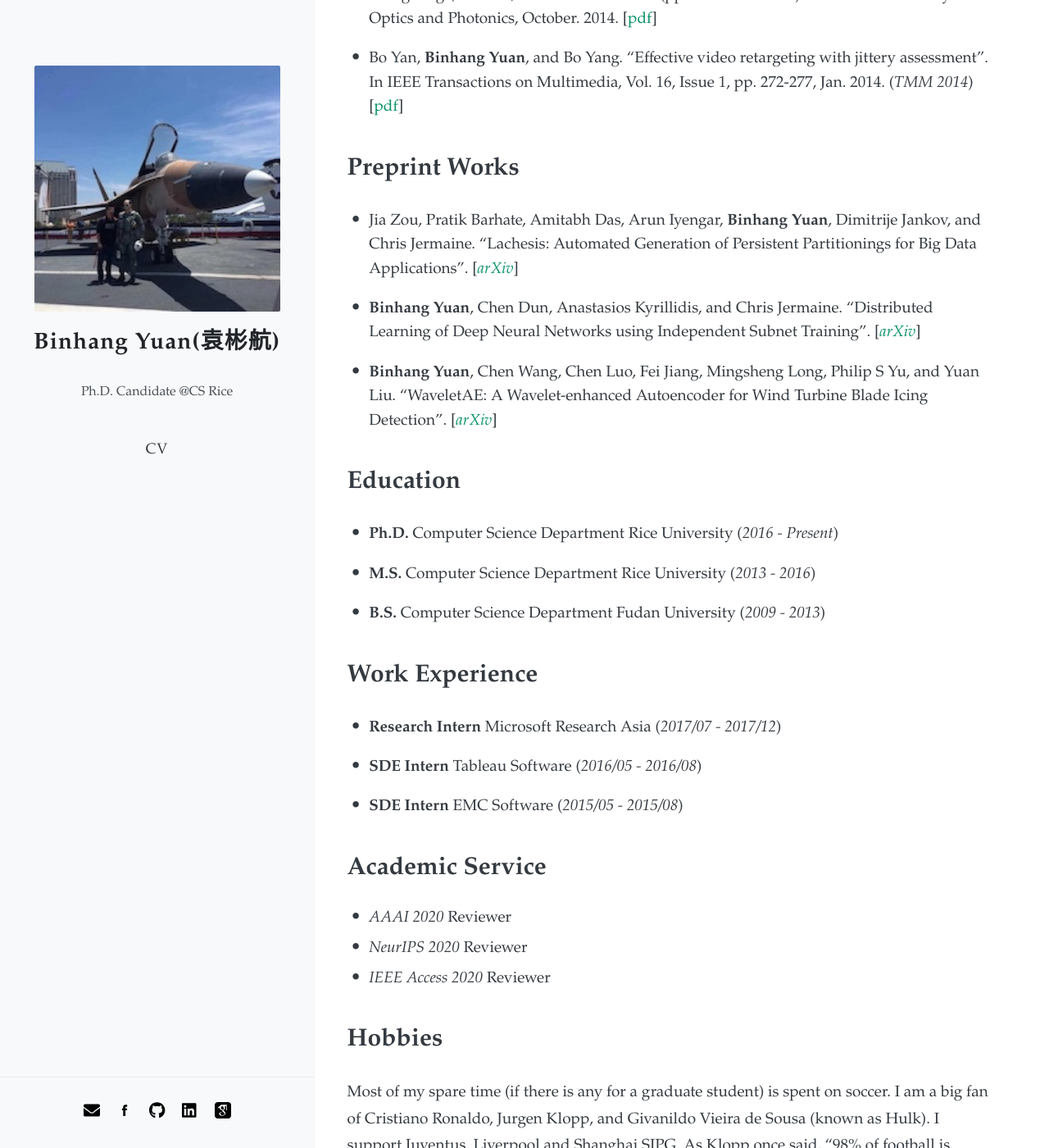
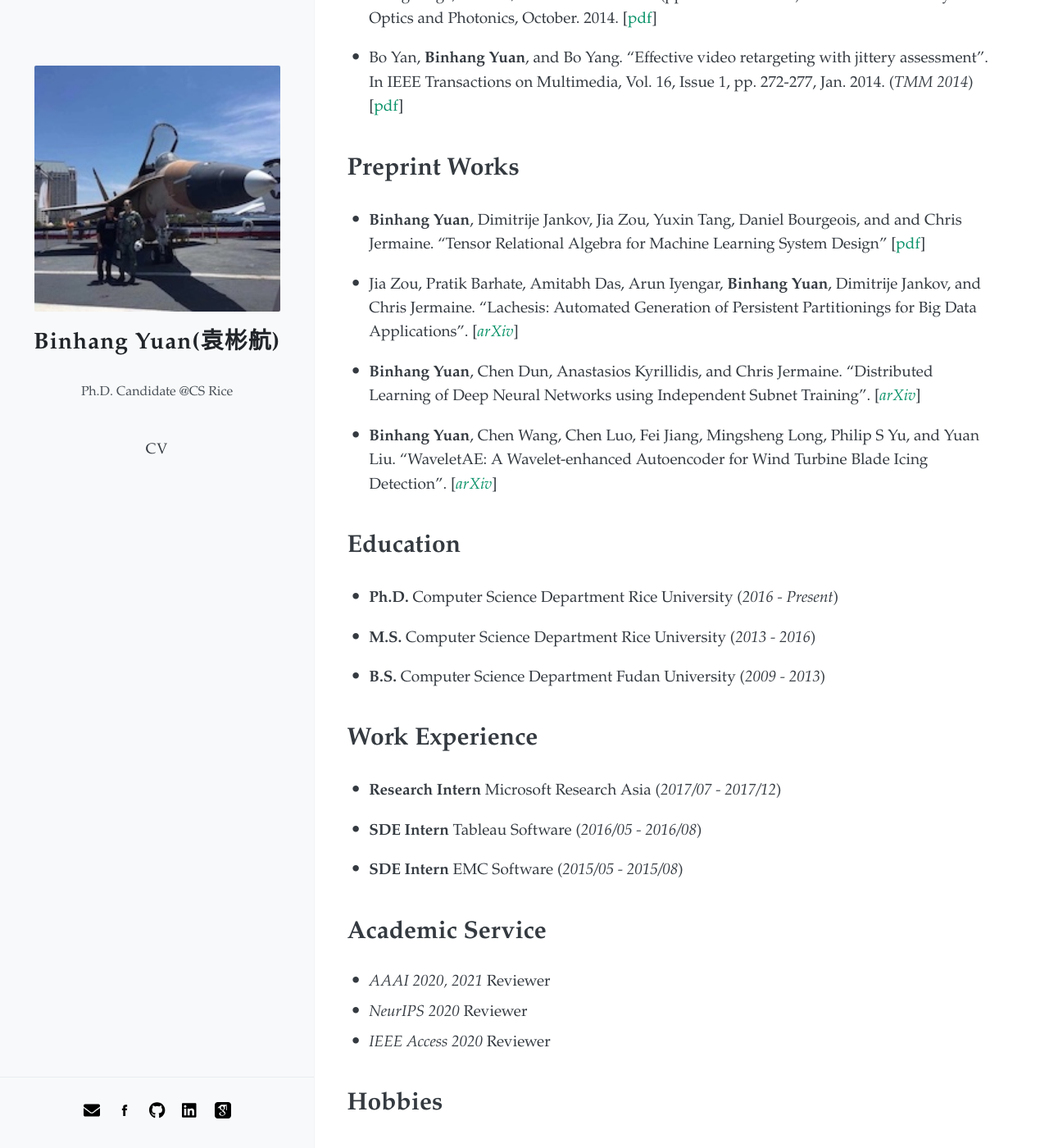
Before and after one commit to BinhangYuan/site, a Jekyll site: the page built from index.md, in a window 1280 px wide and 1400 px high, scrolled down 1755 px. Shown: the whole window at 82% size. Built offline with Jekyll 4.4.1, drawn with Linux system fonts in a browser that asks for light colours; nearby versions of some CDN libraries.

Commit message:
Update index.md

```diff
--- a/index.md
+++ b/index.md
@@ -43,6 +43,8 @@ On the other hand, I am also interested in building data mining/machine learning
 
 # Preprint Works
 
+- **Binhang Yuan**, Dimitrije Jankov, Jia Zou, Yuxin Tang, Daniel Bourgeois, and and Chris Jermaine. "Tensor Relational Algebra for Machine Learning System Design" \[[pdf](publications/2020_Preprint_Tenser_draft.pdf)\]
+
 - Jia Zou, Pratik Barhate, Amitabh Das, Arun Iyengar, **Binhang Yuan**, Dimitrije Jankov, and Chris Jermaine. "Lachesis: Automated Generation of Persistent Partitionings for Big Data Applications". \[*[arXiv](https://arxiv.org/abs/2006.16529)*\]
 
 - **Binhang Yuan**, Chen Dun, Anastasios Kyrillidis, and Chris Jermaine. "Distributed Learning of Deep Neural Networks using Independent Subnet Training". \[*[arXiv](https://arxiv.org/abs/1910.02120)*\]
@@ -69,7 +71,7 @@ On the other hand, I am also interested in building data mining/machine learning
 
 # Academic Service
 
-- *AAAI 2020* Reviewer
+- *AAAI 2020, 2021* Reviewer
 - *NeurIPS 2020* Reviewer
 - *IEEE Access 2020* Reviewer
 
```
